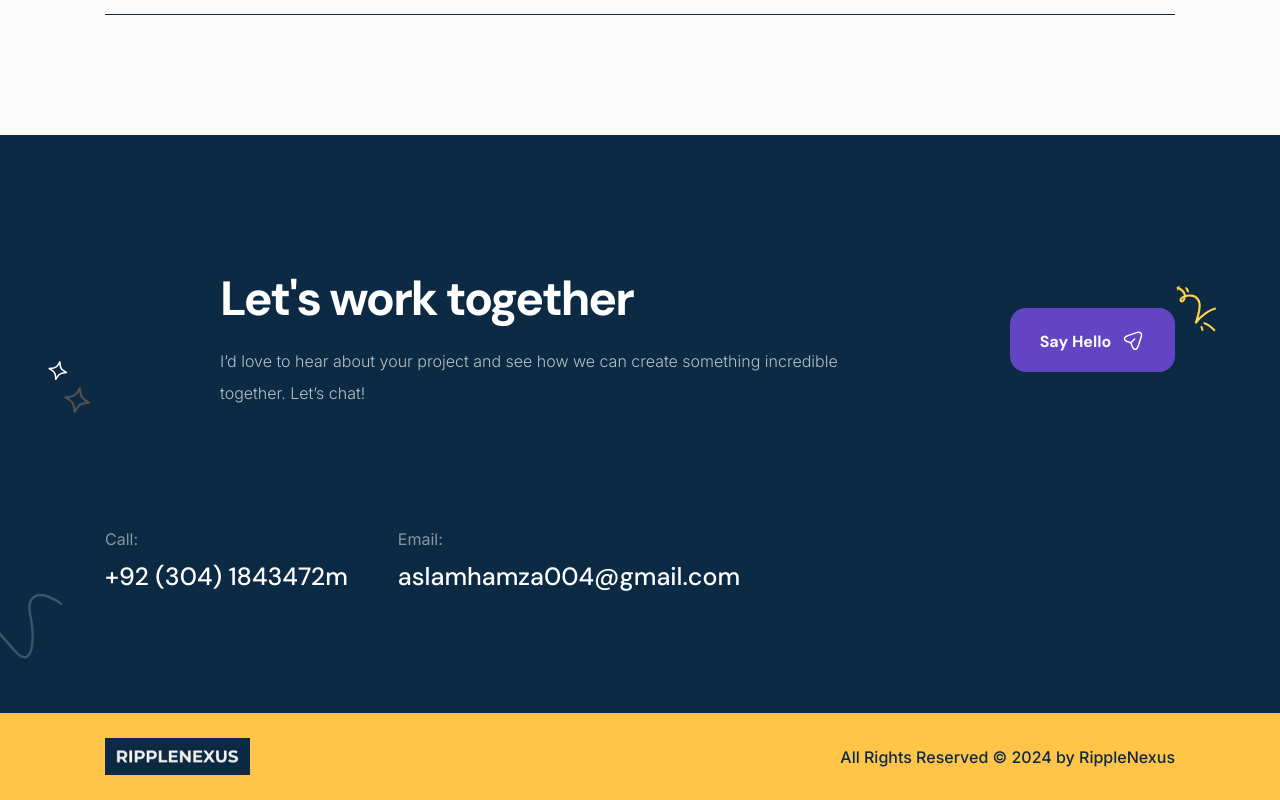
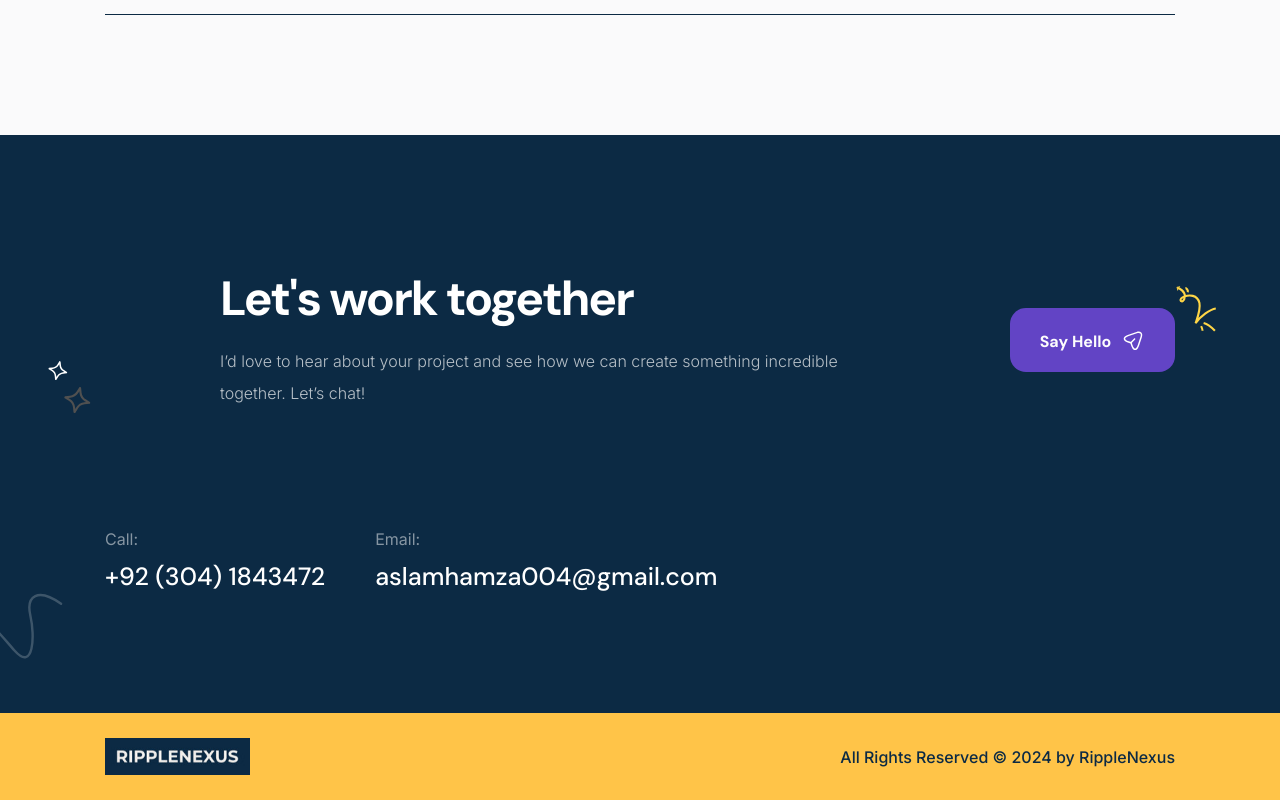
Before and after one commit to aslamhamza004/myPortFolio, a Next.js app: page /index-dark in a window 1280 px wide. Shown: the part 3260-4060 px from the top of the page. Built offline with nearby package versions, Linux system fonts and the light colour scheme.

Commit message:
added changes for portfolio

```diff
--- a/src/components/Contact.js
+++ b/src/components/Contact.js
@@ -37,7 +37,7 @@ const Contact = () => {
                   <span className="name">Call:</span>
                   <p>
                     <a className="line_effect" href="#">
-                      +92 (304) 1843472m
+                      +92 (304) 1843472
                     </a>
                   </p>
                 </li>
```
